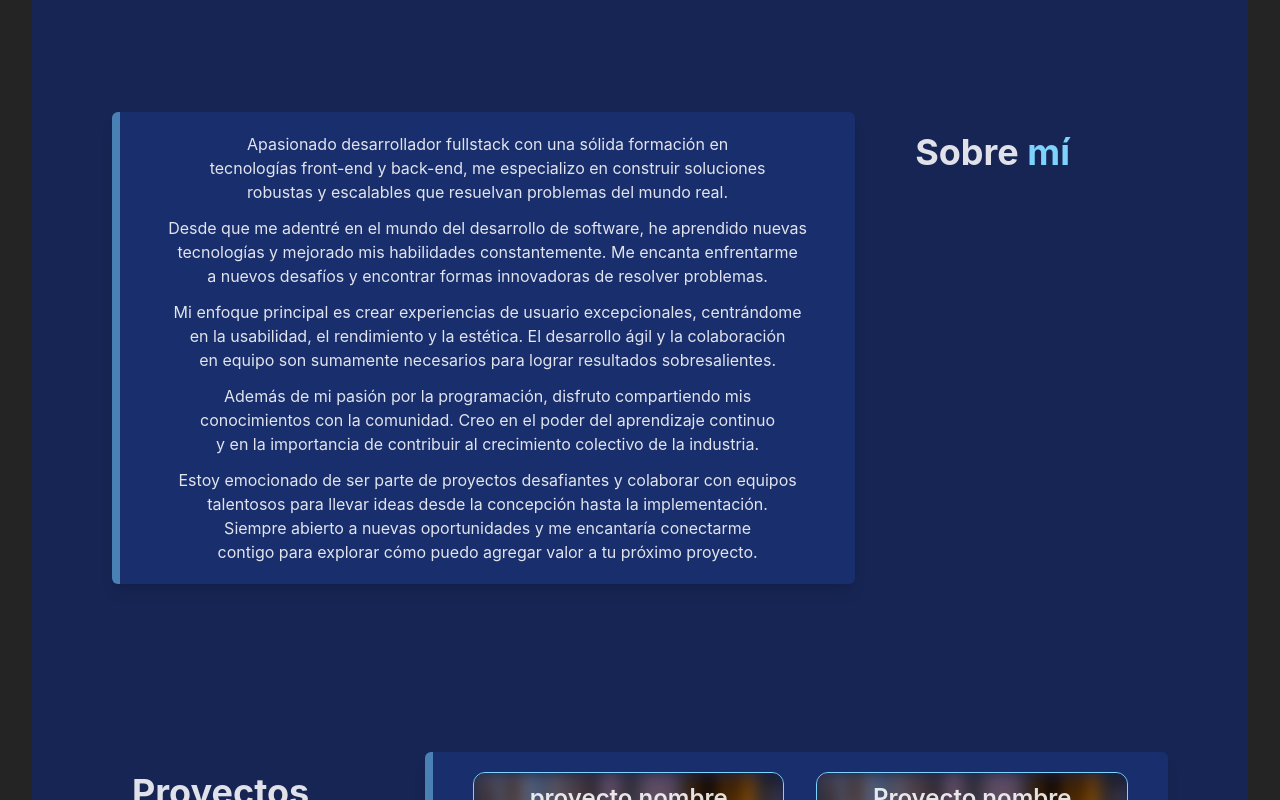
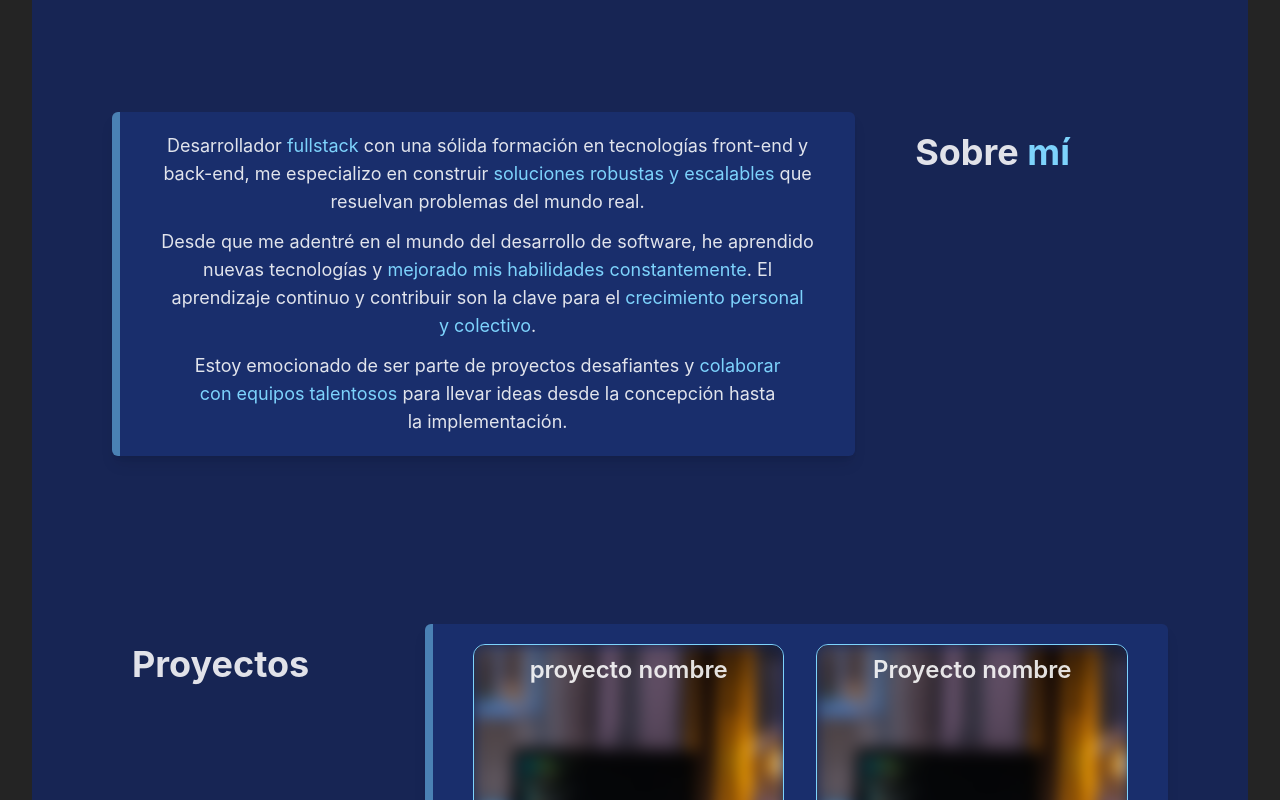
Before and after one commit to leombpunk/portafolio-personal-react, a React (Vite) app: page / in a window 1280 px wide. Shown: the part 580-1380 px from the top of the page. Built offline with nearby package versions, Linux system fonts and the light colour scheme.

Commit message:
pequeñas correcciones en el diseño

```diff
--- a/src/components/aboutme.jsx
+++ b/src/components/aboutme.jsx
@@ -7,36 +7,33 @@ const AboutMe = () => {
       >
         {/* <div className='grid grid-cols-2 grid-rows-1 gap-5 px-16'> */}
         <div className='w-full h-full px-5 lg:px-10 py-5 text-balance flex flex-col gap-3 border-l-8 border-sky-300/50 bg-blue-900/45 rounded-md shadow-lg order-2 lg:order-1'>
-          <p className='text-balance'>
-            Apasionado desarrollador fullstack con una sólida formación en
-            tecnologías front-end y back-end, me especializo en construir
-            soluciones robustas y escalables que resuelvan problemas del mundo
-            real.
+          <p className='text-pretty  text-lg'>
+            Desarrollador <span className='text-sky-300'>fullstack</span> con
+            una sólida formación en tecnologías front-end y back-end, me
+            especializo en construir{" "}
+            <span className='text-sky-300'>
+              soluciones robustas y escalables
+            </span>{" "}
+            que resuelvan problemas del mundo real.
           </p>
-          <p className='text-balance'>
+          <p className='text-pretty text-lg'>
             Desde que me adentré en el mundo del desarrollo de software, he
-            aprendido nuevas tecnologías y mejorado mis habilidades
-            constantemente. Me encanta enfrentarme a nuevos desafíos y encontrar
-            formas innovadoras de resolver problemas.
+            aprendido nuevas tecnologías y{" "}
+            <span className='text-sky-300'>
+              mejorado mis habilidades constantemente
+            </span>
+            . El aprendizaje continuo y contribuir son la clave para el{" "}
+            <span className='text-sky-300'>
+              crecimiento personal y colectivo
+            </span>
+            .
           </p>
-          <p className='text-balance'>
-            Mi enfoque principal es crear experiencias de usuario excepcionales,
-            centrándome en la usabilidad, el rendimiento y la estética. El
-            desarrollo ágil y la colaboración en equipo son sumamente necesarios
-            para lograr resultados sobresalientes.
-          </p>
-          <p className='text-balance'>
-            Además de mi pasión por la programación, disfruto compartiendo mis
-            conocimientos con la comunidad. Creo en el poder del aprendizaje
-            continuo y en la importancia de contribuir al crecimiento colectivo
-            de la industria.
-          </p>
-          <p className='text-balance'>
-            Estoy emocionado de ser parte de proyectos desafiantes y colaborar
-            con equipos talentosos para llevar ideas desde la concepción hasta
-            la implementación. Siempre abierto a nuevas oportunidades y me
-            encantaría conectarme contigo para explorar cómo puedo agregar valor
-            a tu próximo proyecto.
+          <p className='text-pretty text-lg'>
+            Estoy emocionado de ser parte de proyectos desafiantes y{" "}
+            <span className='text-sky-300'>
+              colaborar con equipos talentosos
+            </span>{" "}
+            para llevar ideas desde la concepción hasta la implementación.
           </p>
         </div>
         <h2 className='text-4xl text-center lg:text-left font-bold text-balance h-full w-full lg:w-96 px-5 py-5 order-1 lg:order-2'>
--- a/src/components/education.jsx
+++ b/src/components/education.jsx
@@ -1,3 +1,5 @@
+import { Disclosure, Transition } from "@headlessui/react"
+
 const Education = () => {
   return (
     <>
--- a/src/components/footer.jsx
+++ b/src/components/footer.jsx
@@ -4,16 +4,7 @@ const Footer = () => {
       <footer className='w-full border-t border-sky-300/50'>
         <div className='flex flex-row gap-10 items-center justify-between max-w-screen-xl px-4 pt-5 pb-10 mx-auto space-y-8 overflow-hidden sm:px-6 lg:px-8 '>
           <p className='mt-8 text-base leading-6 text-center text-gray-300'>
-            Desarrollado por{" "}
-            <a
-              href='https://linkedin.com/in/leandroboos91/'
-              target='_blank'
-              rel='noopener norreferer'
-              className='text-sky-300 hover:text-sky-500'
-            >
-              Leandro Boos
-            </a>
-            .
+            Desarrollado por <span className='text-sky-300'>Leandro Boos</span>.
           </p>
           <div className='flex justify-center mt-8 space-x-6'>
             <a
@@ -24,7 +15,7 @@ const Footer = () => {
             >
               <span className='sr-only'>LinkedIn</span>
               <svg
-                className='w-6 h-6'
+                className='w-7 h-7'
                 aria-hidden='true'
                 fill='currentColor'
                 viewBox='0 0 74 74'
@@ -44,7 +35,7 @@ const Footer = () => {
             >
               <span className='sr-only'>GitHub</span>
               <svg
-                className='w-6 h-6'
+                className='w-7 h-7'
                 aria-hidden='true'
                 fill='currentColor'
                 viewBox='0 0 24 24'
--- a/src/components/nav.jsx
+++ b/src/components/nav.jsx
@@ -17,7 +17,7 @@ const NavMenu = () => {
   return (
     <Disclosure
       as='nav'
-      className='w-full bg-transparent backdrop-blur-sm fixed border-b border-sky-300/50 z-10'
+      className='w-full bg-transparent backdrop-blur-lg fixed border-b border-sky-300/50 z-10'
     >
       {({ open }) => (
         <>
--- a/src/components/presentation.jsx
+++ b/src/components/presentation.jsx
@@ -69,7 +69,7 @@ const Presentation = () => {
               </svg>
             </a>
             <a
-              href='https://www.google.com'
+              href='https://drive.google.com/file/d/1xDrEcre9LLV0hnbMp_LUcY-_2yFVNyle/view?usp=sharing'
               target='_blank'
               rel='noopener norreferer'
               className='text-gray-300 hover:text-sky-300 border border-sky-300 rounded-2xl py-2 px-4 hover:scale-105 hover:shadow-sky-300 hover:shadow-lg duration-500'
--- a/src/data/educationData.js
+++ b/src/data/educationData.js
@@ -0,0 +1,12 @@
+const educationData = [
+  {
+
+  },
+  {
+
+  },
+  {
+
+  },
+]
+export default educationData
```
